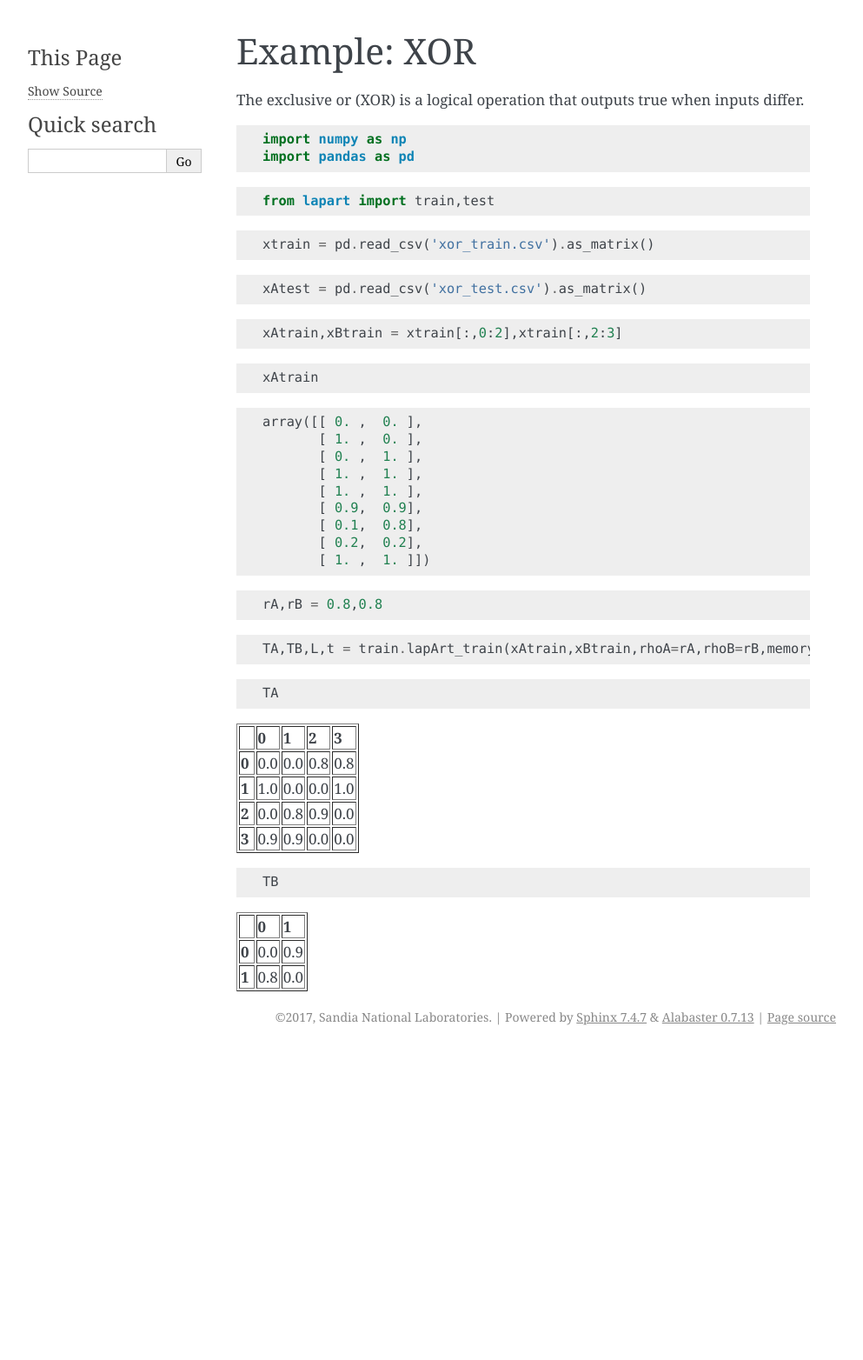
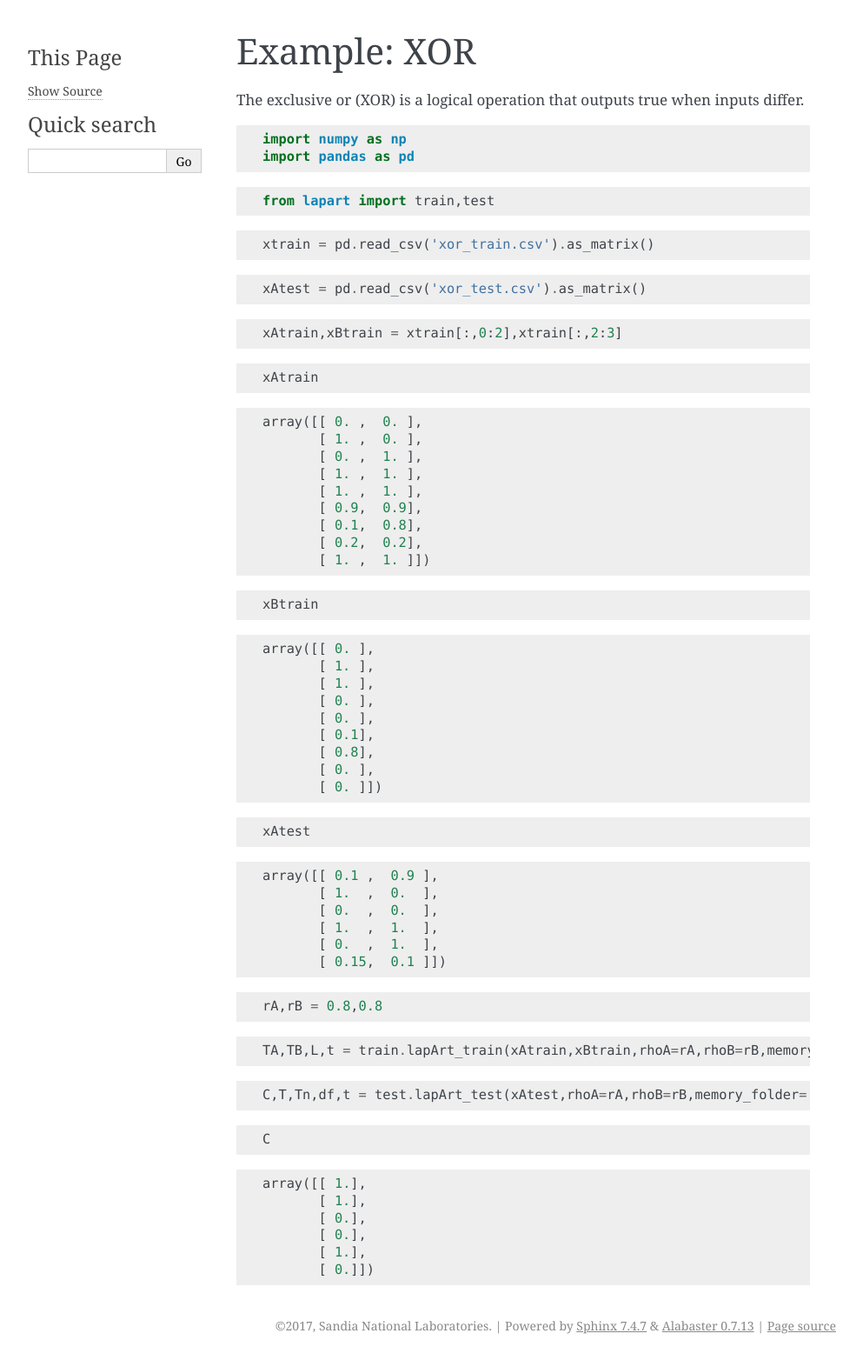
Before and after one commit to sandialabs/lapart-python, a Sphinx documentation site: the page built from docs/source/xor.rst, in a window 1280 px wide. Shown: the whole page at 87% size, without its empty margins (148-1141 px from the left). Built offline with Sphinx 7.4.7, drawn with Linux system fonts in a browser that asks for light colours; before the commit the page ends 1209 px from its top, so only the background shows below that.

Commit message:
update rst files

```diff
--- a/docs/source/xor.rst
+++ b/docs/source/xor.rst
@@ -3,6 +3,7 @@ Example: XOR
 ============
 
 The exclusive or (XOR) is a logical operation that outputs true when inputs differ.
+
 
 .. code:: python
 
@@ -29,9 +30,6 @@ The exclusive or (XOR) is a logical operation that outputs true when inputs diff
 
     xAtrain
 
-
-
-
 .. parsed-literal::
 
     array([[ 0. ,  0. ],
@@ -48,6 +46,35 @@ The exclusive or (XOR) is a logical operation that outputs true when inputs diff
 
 .. code:: python
 
+    xBtrain
+
+.. parsed-literal::
+
+    array([[ 0. ],
+           [ 1. ],
+           [ 1. ],
+           [ 0. ],
+           [ 0. ],
+           [ 0.1],
+           [ 0.8],
+           [ 0. ],
+           [ 0. ]])
+
+.. code:: python
+
+    xAtest
+
+.. parsed-literal::
+
+    array([[ 0.1 ,  0.9 ],
+           [ 1.  ,  0.  ],
+           [ 0.  ,  0.  ],
+           [ 1.  ,  1.  ],
+           [ 0.  ,  1.  ],
+           [ 0.15,  0.1 ]])
+
+.. code:: python
+
     rA,rB = 0.8,0.8
 
 .. code:: python
@@ -56,88 +83,17 @@ The exclusive or (XOR) is a logical operation that outputs true when inputs diff
 
 .. code:: python
 
-    TA
-
-
-
-
-.. raw:: html
-
-    <div>
-    <table border="1" class="dataframe">
-      <thead>
-        <tr style="text-align: right;">
-          <th></th>
-          <th>0</th>
-          <th>1</th>
-          <th>2</th>
-          <th>3</th>
-        </tr>
-      </thead>
-      <tbody>
-        <tr>
-          <th>0</th>
-          <td>0.0</td>
-          <td>0.0</td>
-          <td>0.8</td>
-          <td>0.8</td>
-        </tr>
-        <tr>
-          <th>1</th>
-          <td>1.0</td>
-          <td>0.0</td>
-          <td>0.0</td>
-          <td>1.0</td>
-        </tr>
-        <tr>
-          <th>2</th>
-          <td>0.0</td>
-          <td>0.8</td>
-          <td>0.9</td>
-          <td>0.0</td>
-        </tr>
-        <tr>
-          <th>3</th>
-          <td>0.9</td>
-          <td>0.9</td>
-          <td>0.0</td>
-          <td>0.0</td>
-        </tr>
-      </tbody>
-    </table>
-    </div>
-
-
+    C,T,Tn,df,t = test.lapArt_test(xAtest,rhoA=rA,rhoB=rB,memory_folder='templates')
 
 .. code:: python
 
-    TB
+    C
 
+.. parsed-literal::
 
-
-
-.. raw:: html
-
-    <div>
-    <table border="1" class="dataframe">
-      <thead>
-        <tr style="text-align: right;">
-          <th></th>
-          <th>0</th>
-          <th>1</th>
-        </tr>
-      </thead>
-      <tbody>
-        <tr>
-          <th>0</th>
-          <td>0.0</td>
-          <td>0.9</td>
-        </tr>
-        <tr>
-          <th>1</th>
-          <td>0.8</td>
-          <td>0.0</td>
-        </tr>
-      </tbody>
-    </table>
-    </div>
+    array([[ 1.],
+           [ 1.],
+           [ 0.],
+           [ 0.],
+           [ 1.],
+           [ 0.]])
```
